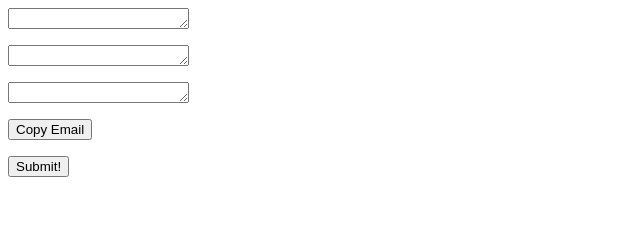
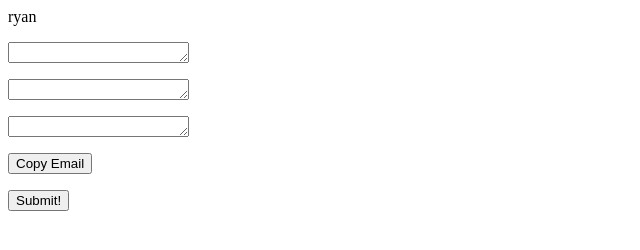
Before and after one commit to hagan10/hagan10.github.io, a plain HTML site: page index.html in a window 1280 px wide. Shown: the whole page, without its empty margins (0-640 px from the left). Drawn offline with Linux system fonts and the light colour scheme.

Commit message:
Update index.html

```diff
--- a/index.html
+++ b/index.html
@@ -1,5 +1,5 @@
 <html>
-
+    <p> ryan </p>
 <meta name="viewport" content="width=device-width, initial-scale=1.0">
 <body>
 
```
